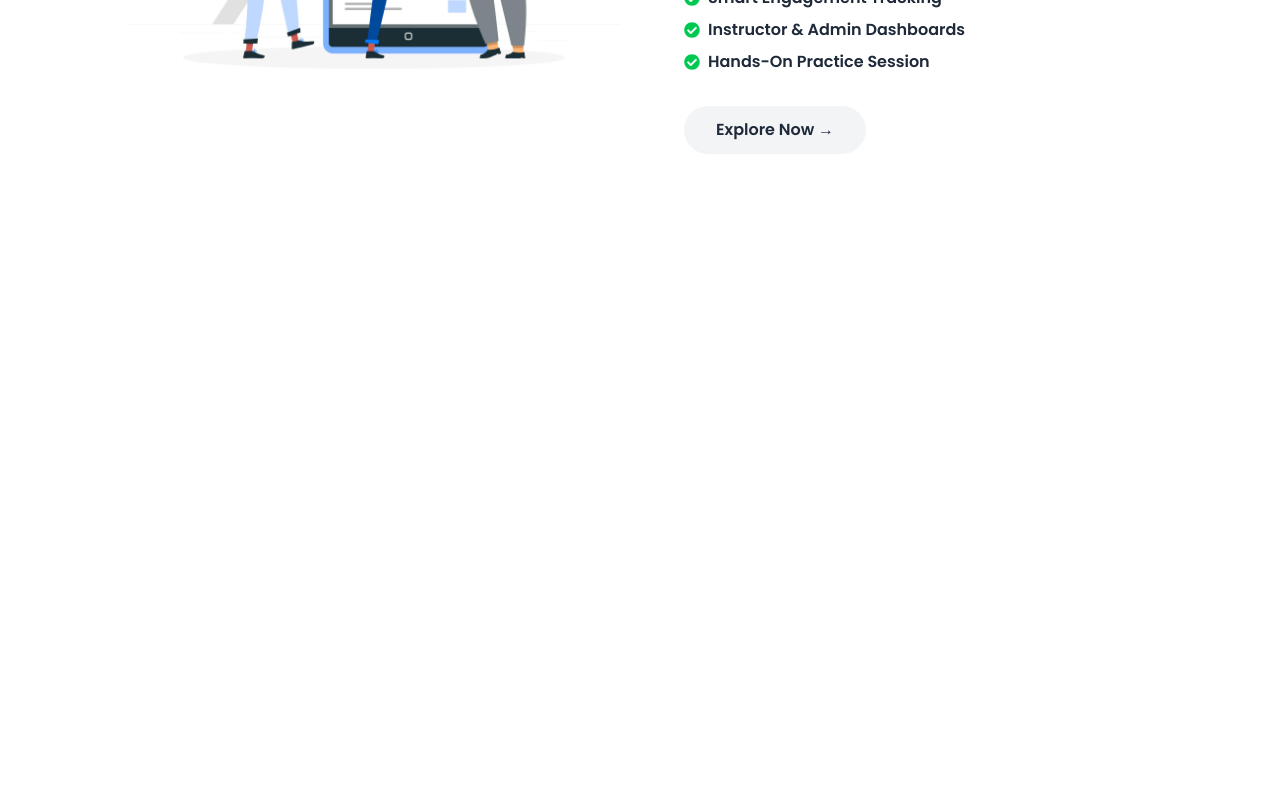
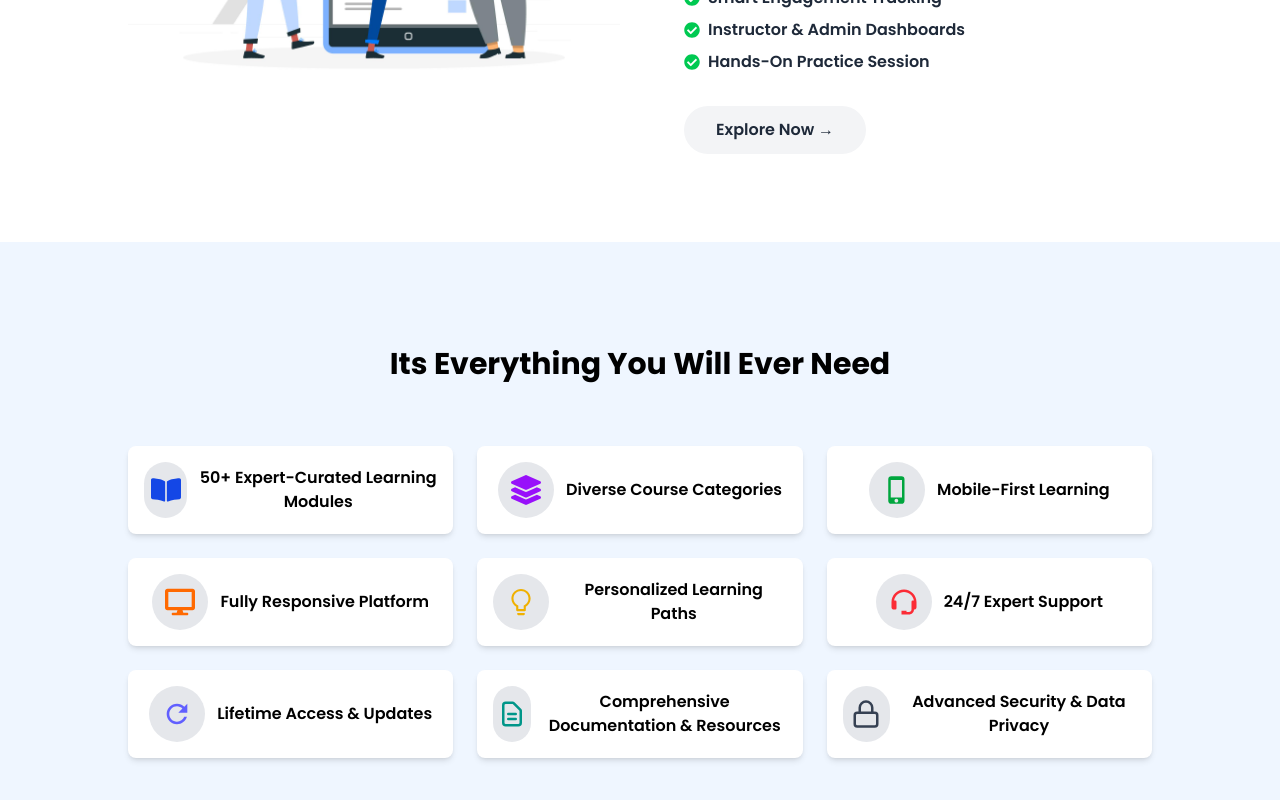
Before and after one commit to nbhanu220904/landing-page-upadhyaya, a Next.js app: page / in a window 1280 px wide. Shown: the part 1798-2598 px from the top of the page. Before the commit the page ends 2040 px from the top, so only its background shows below. Built offline with nearby package versions, Linux system fonts and the light colour scheme.

Commit message:
5th commit Feature Section

```diff
--- /dev/null
+++ b/components/Home/Feature/Feature.tsx
@@ -0,0 +1,85 @@
+import React from "react";
+import { FaBookOpen, FaLayerGroup, FaDesktop } from "react-icons/fa";
+import { MdPhoneIphone } from "react-icons/md";
+import { AiOutlineBulb } from "react-icons/ai";
+import { BiSupport } from "react-icons/bi";
+import { IoMdRefresh } from "react-icons/io";
+import { HiOutlineDocumentText } from "react-icons/hi";
+import { FiLock } from "react-icons/fi";
+
+const Feature = () => {
+  const features = [
+    {
+      icon: <FaBookOpen className="text-blue-700 text-3xl" />,
+      title: "50+ Expert-Curated Learning Modules",
+      //   description:
+      //     "Gain access to structured courses designed by industry experts.",
+    },
+    {
+      icon: <FaLayerGroup className="text-purple-600 text-3xl" />,
+      title: "Diverse Course Categories",
+      //   description: "Explore various domains, from coding to design and more.",
+    },
+    {
+      icon: <MdPhoneIphone className="text-green-600 text-3xl" />,
+      title: "Mobile-First Learning",
+      //   description:
+      //     "Learn anytime, anywhere with our seamless mobile experience.",
+    },
+    {
+      icon: <FaDesktop className="text-orange-500 text-3xl" />,
+      title: "Fully Responsive Platform",
+      //   description: "Enjoy a smooth experience across all devices.",
+    },
+    {
+      icon: <AiOutlineBulb className="text-yellow-500 text-3xl" />,
+      title: "Personalized Learning Paths",
+      //   description: "AI-powered recommendations tailored to your skill level.",
+    },
+    {
+      icon: <BiSupport className="text-red-500 text-3xl" />,
+      title: "24/7 Expert Support",
+      //   description: "Get real-time help from mentors whenever needed.",
+    },
+    {
+      icon: <IoMdRefresh className="text-indigo-500 text-3xl" />,
+      title: "Lifetime Access & Updates",
+      //   description: "Enjoy continuous enhancements and free updates for life.",
+    },
+    {
+      icon: <HiOutlineDocumentText className="text-teal-600 text-3xl" />,
+      title: "Comprehensive Documentation & Resources",
+      //   description: "Access guides, assignments, and learning materials easily.",
+    },
+    {
+      icon: <FiLock className="text-gray-700 text-3xl" />,
+      title: "Advanced Security & Data Privacy",
+      //   description: "Learn with confidence on a secure, encrypted platform.",
+    },
+  ];
+
+  return (
+    <div className="bg-blue-50 pt-20 pb-20">
+      <div className="w-[80%] mx-auto text-center">
+        <h1 className="mt-6 text-2xl md:text-3xl capitalize font-bold text-center">
+          Its Everything you will ever need
+        </h1>
+        <div className="grid mt-16 grid-cols-1 sm:grid-cols-2 lg:grid-cols-3 gap-6">
+          {features.map((feature, index) => (
+            <div
+              key={index}
+              className="flex items-center justify-center p-4 bg-white rounded-lg shadow-md space-x-3"
+            >
+              <div className="text-3xl w-14 h-14 bg-gray-200 bg-opacity-10 flex items-center justify-center flex-col rounded-full">
+                <span>{feature.icon}</span>
+              </div>
+              <span className="font-semibold">{feature.title}</span>
+            </div>
+          ))}
+        </div>
+      </div>
+    </div>
+  );
+};
+
+export default Feature;
--- a/components/Home/Home.tsx
+++ b/components/Home/Home.tsx
@@ -2,6 +2,7 @@ import React from "react";
 import Hero from "./Hero/Hero";
 import WhyChoose from "./WhyChoose/WhyChoose";
 import AnalyticsFeature from "./AnalyticsFeature/AnalyticsFeature";
+import Feature from "./Feature/Feature";
 
 const Home = () => {
   return (
@@ -9,6 +10,7 @@ const Home = () => {
       <Hero />
       <WhyChoose />
       <AnalyticsFeature />
+      <Feature />
     </div>
   );
 };
```
